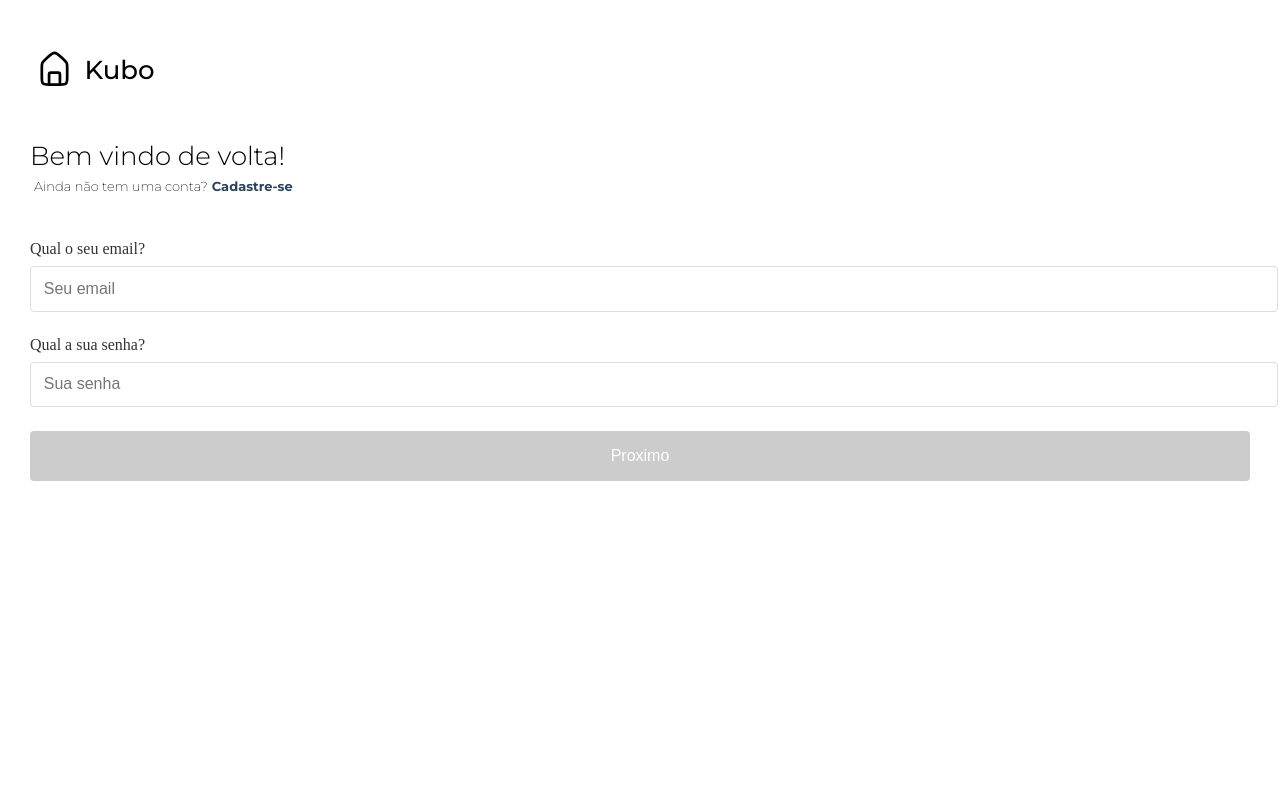
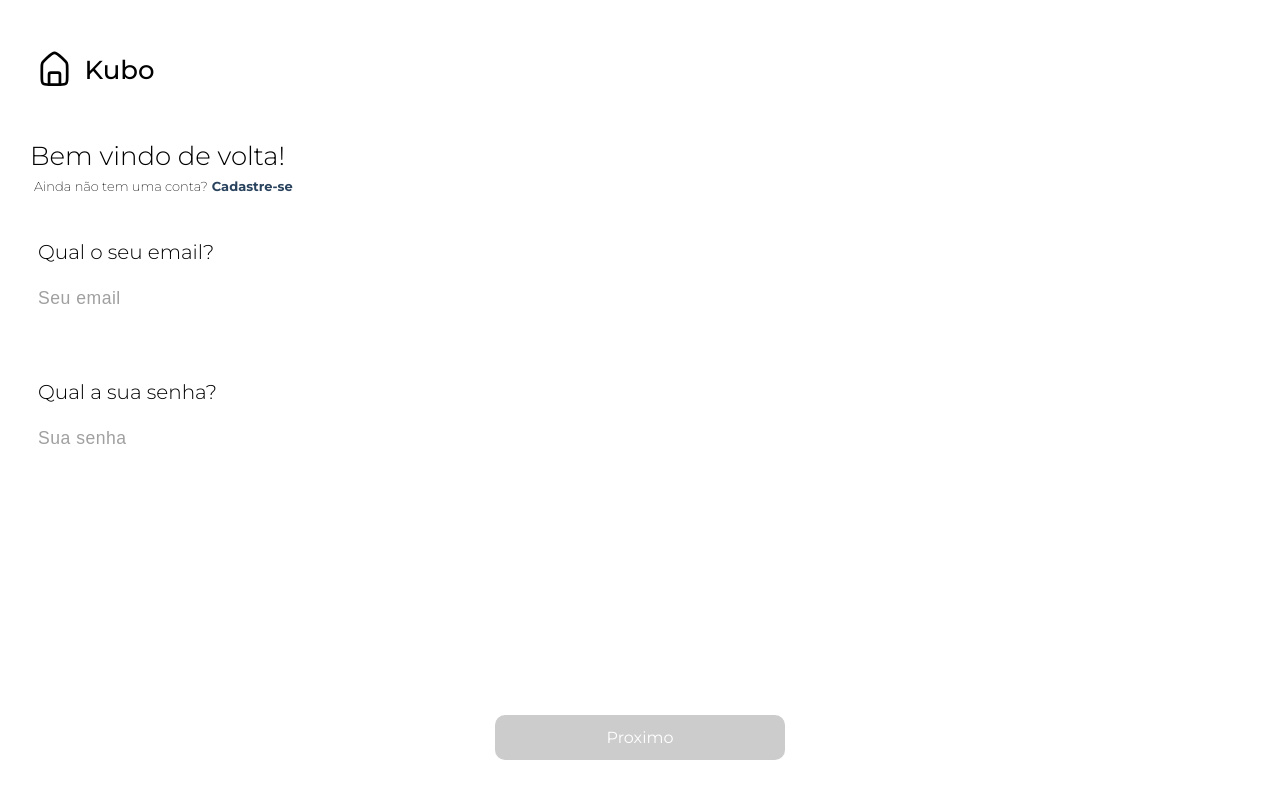
Before and after one commit to Kubo-Architecture/kubo-frontend, a React (Vite) app: page /login in a window 1280 px wide. Shown: the top 798 px of the page. Built offline with nearby package versions, Linux system fonts and the light colour scheme.

Commit message:
feat: implement base design and logic for login page

```diff
--- a/src/components/LoginPage/LoginForm/index.jsx
+++ b/src/components/LoginPage/LoginForm/index.jsx
@@ -97,6 +97,7 @@ const LoginForm = () => {
         error={touched.password && errors.password}
       />
 
+      <div className="button-help-container">
         <button
             type="submit"
             className="proximo-btn"
@@ -104,7 +105,9 @@ const LoginForm = () => {
         >
             Proximo
         </button>
+      </div>
     </form>
+
   );
 };
 
--- a/src/components/LoginPage/LoginForm/styles.css
+++ b/src/components/LoginPage/LoginForm/styles.css
@@ -1,17 +1,30 @@
-.login-form {
-    height: 100%;
+.login-form{
+    display: flex;
+    flex-direction: column;
+    flex: 1;
+    padding-inline: 8px;
   }
 
   .proximo-btn {
-    width: 100%;
-    padding: 1rem;
+    width: 290px;
+    height: 45px;
     background-color: #000000b7;
     color: white;
     border: none;
-    border-radius: 4px;
+    border-radius: 10px;
     cursor: pointer;
     font-size: 1rem;
     transition: background-color 0.3s;
+    font-family: "Montserrat", sans-serif;
+  }
+
+  .button-help-container{
+    flex: 1;
+    display: flex;
+    flex-direction: column;
+    align-items: center;
+    justify-content: end;
+    padding-bottom:40px;
   }
 
   .proximo-btn:disabled {
--- a/src/components/Universal/AuthSupportText/styles.css
+++ b/src/components/Universal/AuthSupportText/styles.css
@@ -5,6 +5,7 @@
     flex-direction: column;
     gap: 6px;
     height: 100px;
+    flex-shrink: 0;
 }
 
 h3{
@@ -24,5 +25,5 @@ a{
     text-decoration: none;
     color: #29435E;
     font-weight: 300;
-    padding-left:4px ;
+    padding-inline: 4px;
 }
--- a/src/components/Universal/InputField/styles.css
+++ b/src/components/Universal/InputField/styles.css
@@ -1,29 +1,42 @@
-/* src/components/InputField/InputField.css */
 .input-group {
-    margin-bottom: 1.5rem;
+    height: 140px;
+  }
+
+  input {
+    width: 100%;
+    padding: 0.5rem 0;
+    font-size: 1.1rem;
+    border: none;
+    outline: none;
+    background: transparent;
+    border-radius: 0;
+    transition: border-color 0.3s ease;
+  }
+
+
+  input::placeholder {
+    color: #a0a0a0;
+    opacity: 1;
+    font-weight: 300;
+    letter-spacing: 0.5px;
+  }
+
+  .input-error {
+    border-bottom: 2px solid #ff4444;
   }
 
   label {
     display: block;
-    margin-bottom: 0.5rem;
-    font-weight: 500;
-    color: #333;
-  }
-
-  input {
-    width: 100%;
-    padding: 0.8rem;
-    border: 1px solid #ddd;
-    border-radius: 4px;
-    font-size: 1rem;
-  }
-
-  .input-error {
-    border-color: #ff4444;
+    height: 40px;
+    font-weight: 300;
+    font-size: 20px;
+    font-family: "Montserrat", sans-serif;
   }
 
   .error-message {
     color: #ff4444;
-    font-size: 0.875rem;
-    display: block;
+    font-size: 0.8rem;
+    margin-top: 0.5rem;
+    font-weight: 300;
+    letter-spacing: 0.3px;
   }
--- a/src/components/Universal/SimpleHeader/styles.css
+++ b/src/components/Universal/SimpleHeader/styles.css
@@ -6,7 +6,7 @@ header{
     align-items: center;
     height: 140px;
     gap: 15px;
-
+    flex-shrink: 0;
 }
 
 header h1{
--- a/src/views/LoginPage/styles.css
+++ b/src/views/LoginPage/styles.css
@@ -1,4 +1,6 @@
 .container{
-    height: 100dvh;
+    min-height: 100vh;
     padding-inline: 30px;
+    display: flex;
+    flex-direction: column;
 }
```
Lines whose indentation alone changed are shown as unchanged.
